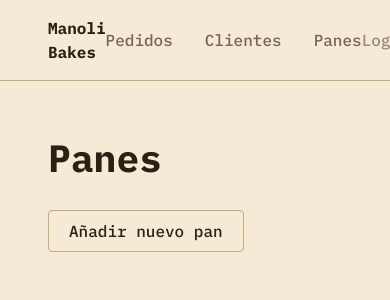
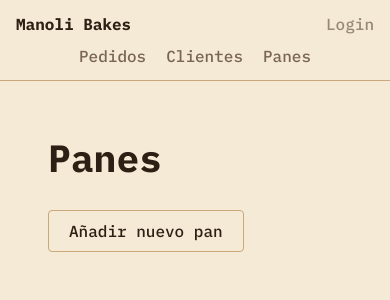
Before and after one commit to javlintor/bakery_management, a Django app: template manolibakes/core/templates/core/breads.html in a window 390 px wide; the page is wider, and only the part inside the window is pictured. Shown: the top 300 px of that part. Run offline with Django 4.2, Linux system fonts and the light colour scheme; the template is opened without the code that fills it, so the values that code supplies are empty.

Commit message:
mobile version styles

```diff
--- a/manolibakes/core/static/core/style.css
+++ b/manolibakes/core/static/core/style.css
@@ -84,6 +84,20 @@ body {
 
 .nav-auth:hover {
   color: var(--text-secondary);
+}
+
+@media (max-width: 640px) {
+  .nav {
+    flex-wrap: wrap;
+    padding: 12px 16px;
+    gap: 8px 16px;
+  }
+  .nav-links {
+    order: 3;
+    flex-basis: 100%;
+    justify-content: center;
+    gap: 20px;
+  }
 }
 
 /* ===== Container ===== */
@@ -254,6 +268,16 @@ label {
   align-items: center;
   gap: 16px;
   margin-bottom: 8px;
+}
+
+@media (max-width: 640px) {
+  .page-actions {
+    flex-wrap: wrap;
+    gap: 12px;
+  }
+  .page-actions > form:first-child {
+    flex-basis: 100%;
+  }
 }
 
 /* ===== Divider ===== */
```
